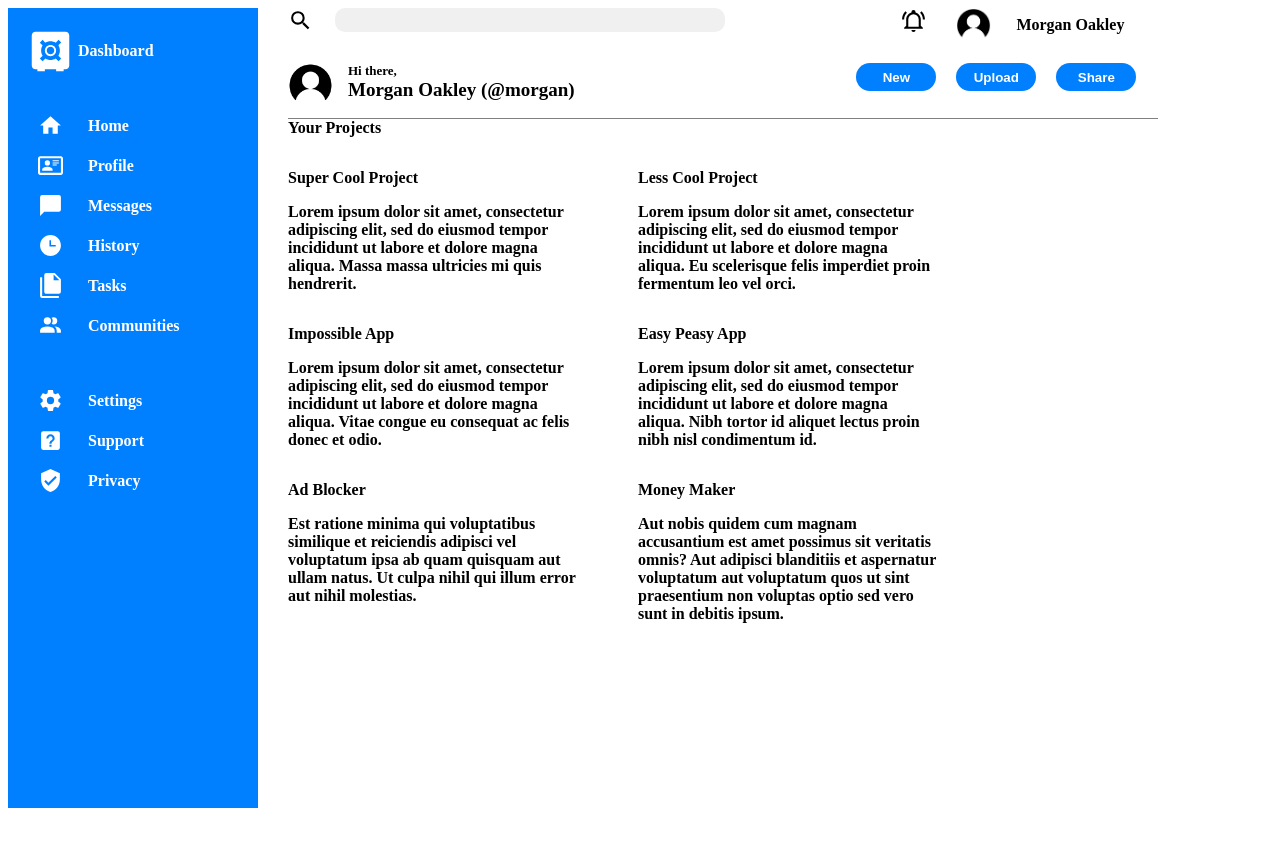
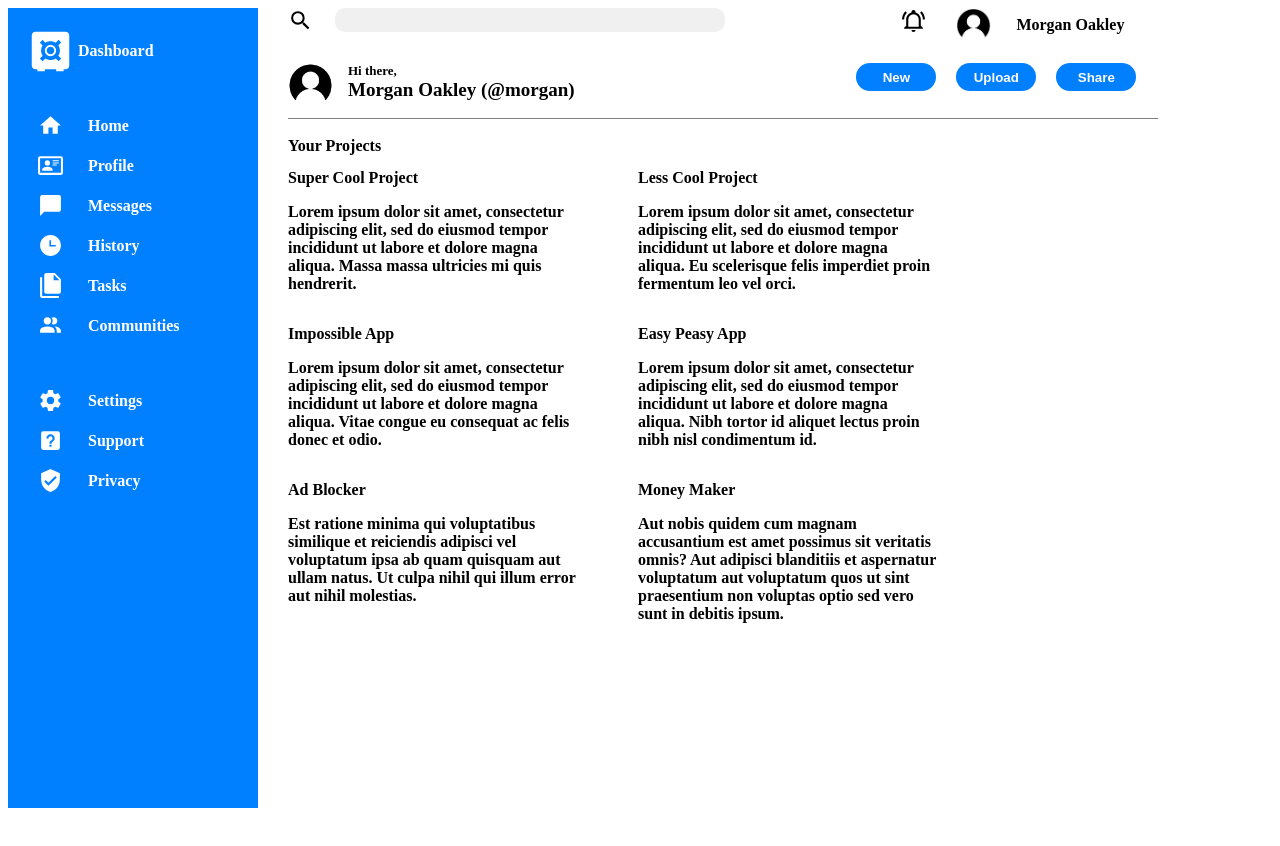
Before and after one commit to Expectum/odin-admin-dashboard, a plain HTML site: page index.html in a window 1280 px wide. Drawn offline with Linux system fonts and the light colour scheme.

Commit message:
Remove span and add a br tag

```diff
--- a/index.html
+++ b/index.html
@@ -77,7 +77,7 @@
                 <span>Privacy</span>
             </div>
     </div>
-    <div class="projects-title"><span>Your Projects</span></div>
+    <div class="projects-title"><br>Your Projects</div>
     <div class="projects">
         <div class="project">
             <p class="title">Super Cool Project</p>
```
